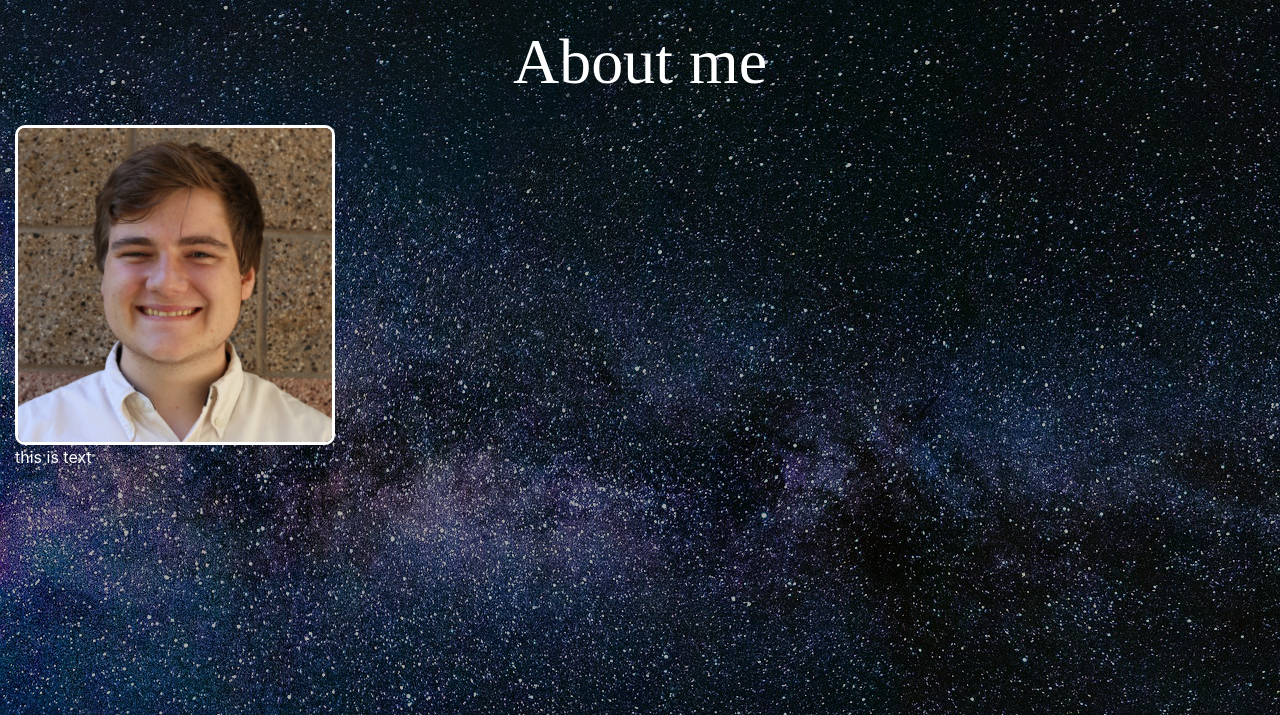
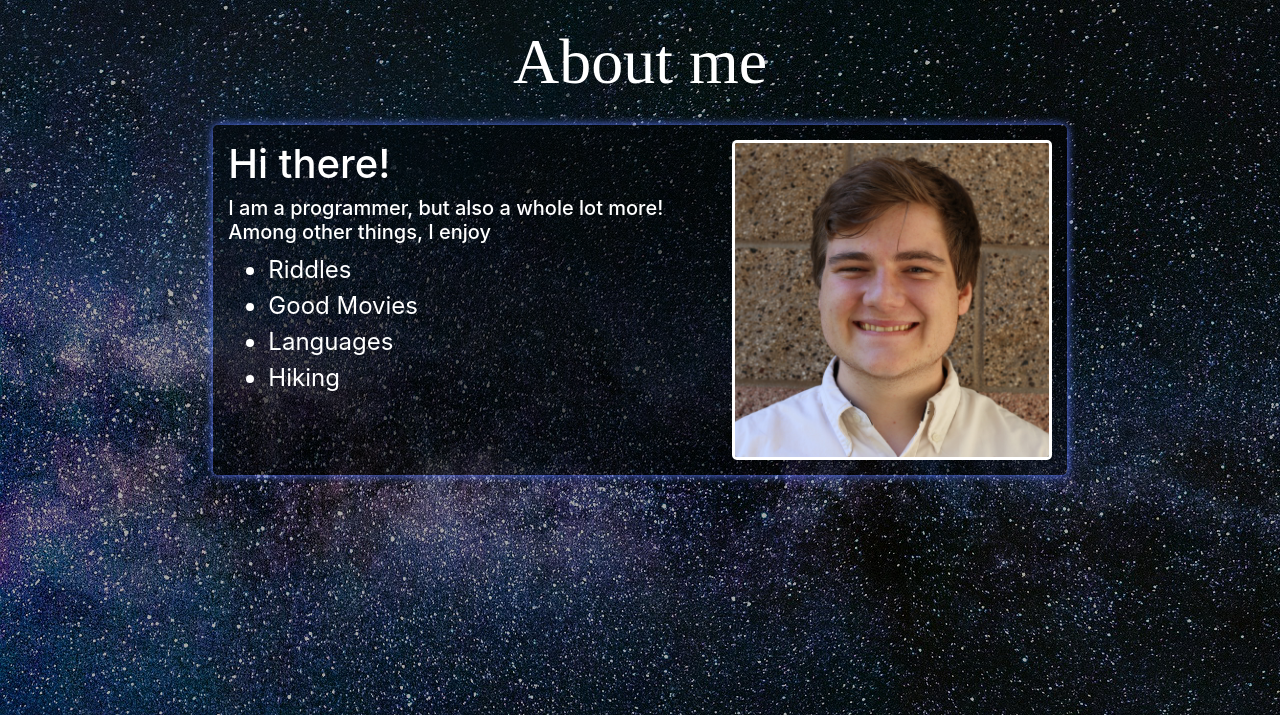
Before and after one commit to ffroggy/kul-website, a Django app: page /about/ in a window 1280 px wide. Shown: the part 65-780 px from the top of the page. Run offline with Django 3.2, Linux system fonts and the light colour scheme; parts of the project's set-up code (start-up, migrations or seed data) failed here and were passed over; some libraries are stand-ins or nearby versions; some web fonts are replaced.

Commit message:
About me work done

```diff
--- a/kulsite/about/templates/about/index.html
+++ b/kulsite/about/templates/about/index.html
@@ -2,7 +2,23 @@
 {% load staticfiles %}
 {% block content %}
 <h1 class="about-content-header">About me</h1>
-<img class="about-me-img" src="{% static 'about/me_headshot.jpg' %}">
-
-<p>this is text</p>
+<div class="row">
+    <div class="col-md-2 col-sm-0"></div>
+    <div class="col-md-8 col-sm-12 about-wrap">
+        <div class="media">
+            <div class="media-body">
+                <h1 class="mt-0">Hi there!</h1>
+                <h5>I am a programmer, but also a whole lot more! Among other things, I enjoy</h5>
+                <ul class="about-list">
+                    <li>Riddles</li>
+                    <li>Good Movies</li>
+                    <li>Languages</li>
+                    <li>Hiking</li>
+                </ul>
+            </div>
+            <img class="about-me-img ml-3" src="{% static 'about/me_headshot.jpg' %}">
+        </div>
+    </div>
+    <div class="col-md-2 col-sm-0"></div>
+</div>
 {% endblock %}
--- a/kulsite/static/css/style.css
+++ b/kulsite/static/css/style.css
@@ -436,6 +436,13 @@ background-color: darkgrey;
 
 
 /* About Page */
+.about-wrap
+{
+background-color: rgba(0, 0, 0, 0.5);
+box-shadow: 0px 0px 10px #5d7aff;
+border-radius: 5px;
+padding: 15px;
+}
 .about-content-header
 {
 font-family: 'Neucha', Sans Serif;
@@ -453,6 +460,10 @@ justify-content:space-around;
 {
 height:20rem;
 width:20rem;
-border-radius:10px;
+border-radius:5px;
 border: 3px solid white;
 }
+.about-list
+{
+font-size:1.5rem;
+}
```
